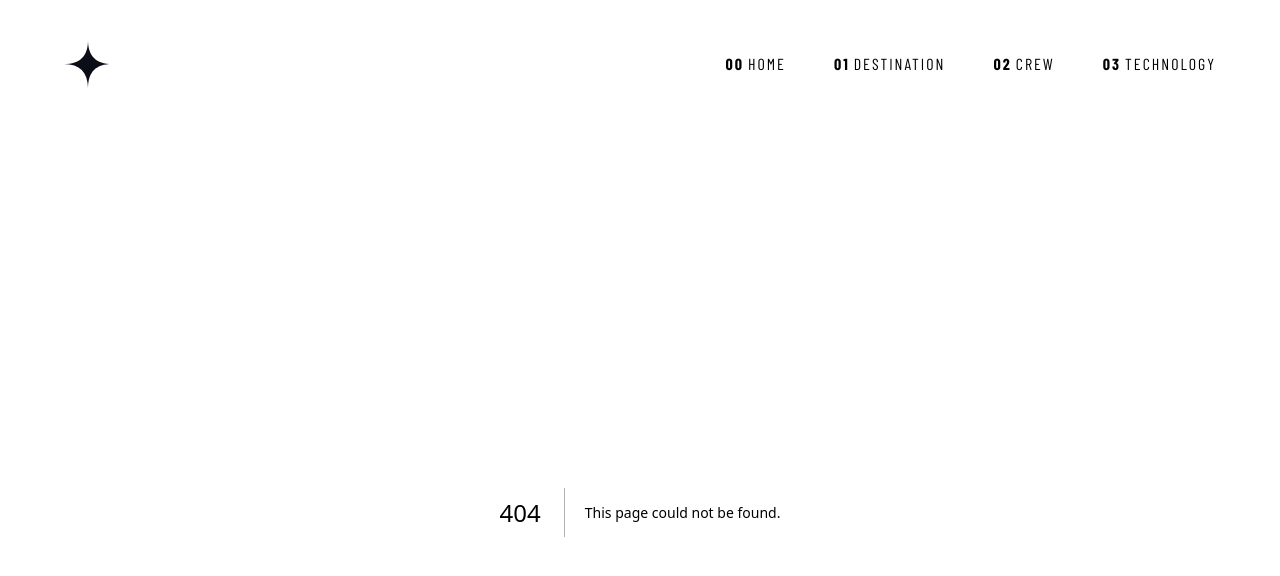
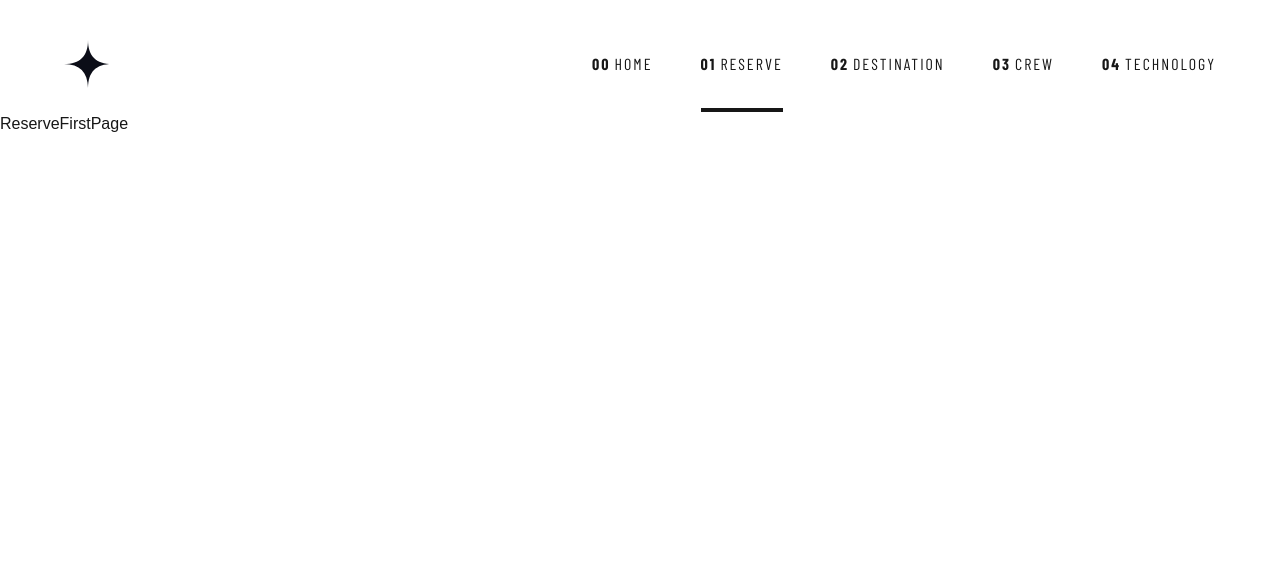
Before and after one commit to ozematt/Space-tourism_Next.js, a Next.js app: page /reserve in a window 1280 px wide. Before the commit this address had no page. Shown: the top 576 px of the page. Built offline with nearby package versions, Linux system fonts and the light colour scheme.

Commit message:
added assets

```diff
--- a/src/app/(home)/page.tsx
+++ b/src/app/(home)/page.tsx
@@ -1,4 +1,5 @@
 import { SectionBackground } from "@/components";
+import Link from "next/link";
 
 export const metadata = {
   title: "Home · Space Tourism",
@@ -24,12 +25,15 @@ export default function Home() {
           </p>
         </div>
 
-        <div className="relative flex size-36 cursor-pointer max-xl:mx-auto max-xl:mt-[66px] sm:size-64 xl:my-auto">
+        <Link
+          href="/reserve"
+          className="relative flex size-36 cursor-pointer max-xl:mx-auto max-xl:mt-[66px] sm:size-64 xl:my-auto"
+        >
           <div className="absolute h-full w-full rounded-full bg-transparent hover:animate-ping hover:bg-white" />
           <button className="font-bellefair size-36 rounded-full bg-white text-lg text-black uppercase sm:size-64 sm:text-[32px]">
             explore
           </button>
-        </div>
+        </Link>
       </div>
     </section>
   );
--- /dev/null
+++ b/src/app/reserve/[step]/page.tsx
@@ -0,0 +1,5 @@
+const FormStepPage = () => {
+  return <div>FormStepPage</div>;
+};
+
+export default FormStepPage;
--- /dev/null
+++ b/src/app/reserve/page.tsx
@@ -0,0 +1,5 @@
+const ReserveFirstPage = () => {
+  return <div>ReserveFirstPage</div>;
+};
+
+export default ReserveFirstPage;
--- a/src/data/navLinks.ts
+++ b/src/data/navLinks.ts
@@ -2,6 +2,10 @@ export const navLinks = [
   {
     name: "HOME",
     href: "/",
+  },
+  {
+    name: "RESERVE",
+    href: "/reserve",
   },
   {
     name: "DESTINATION",
```
Also changed, not shown: public/reserve/background-reserve-desktop.jpg (added).
